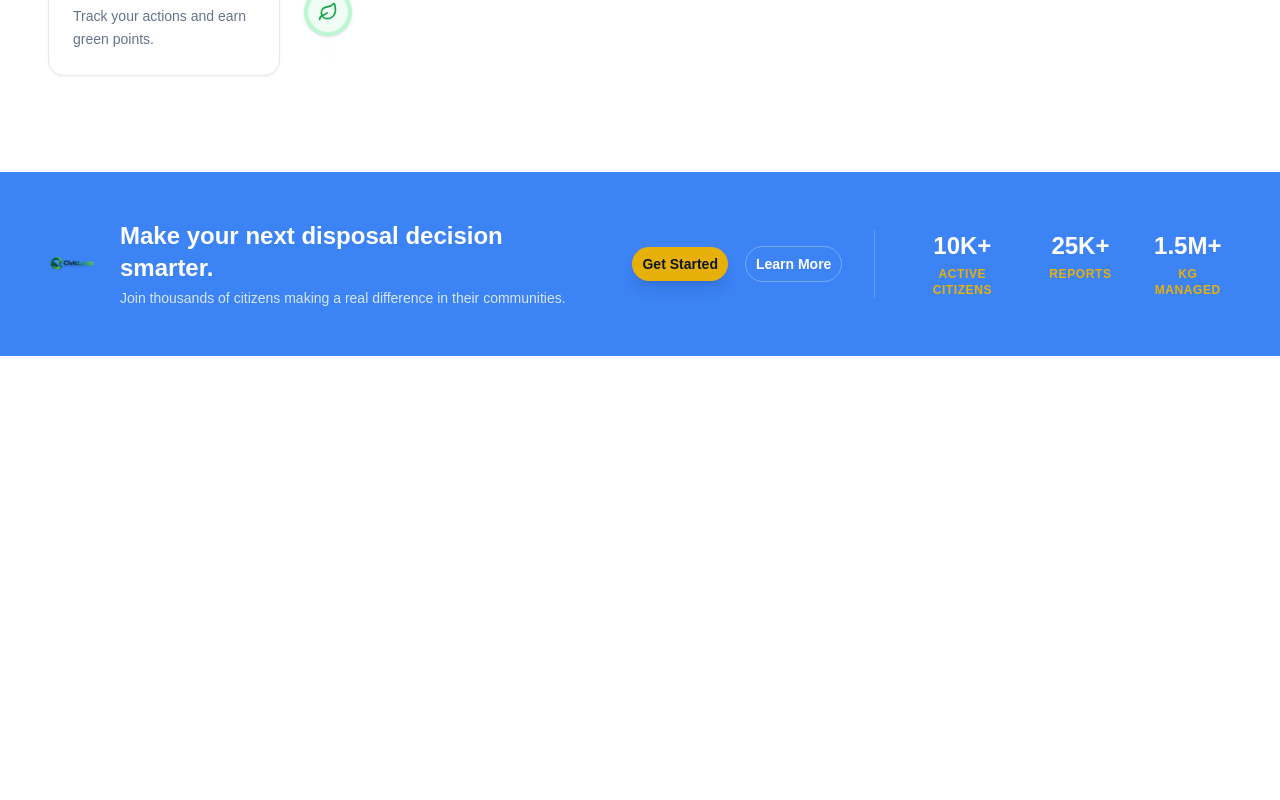
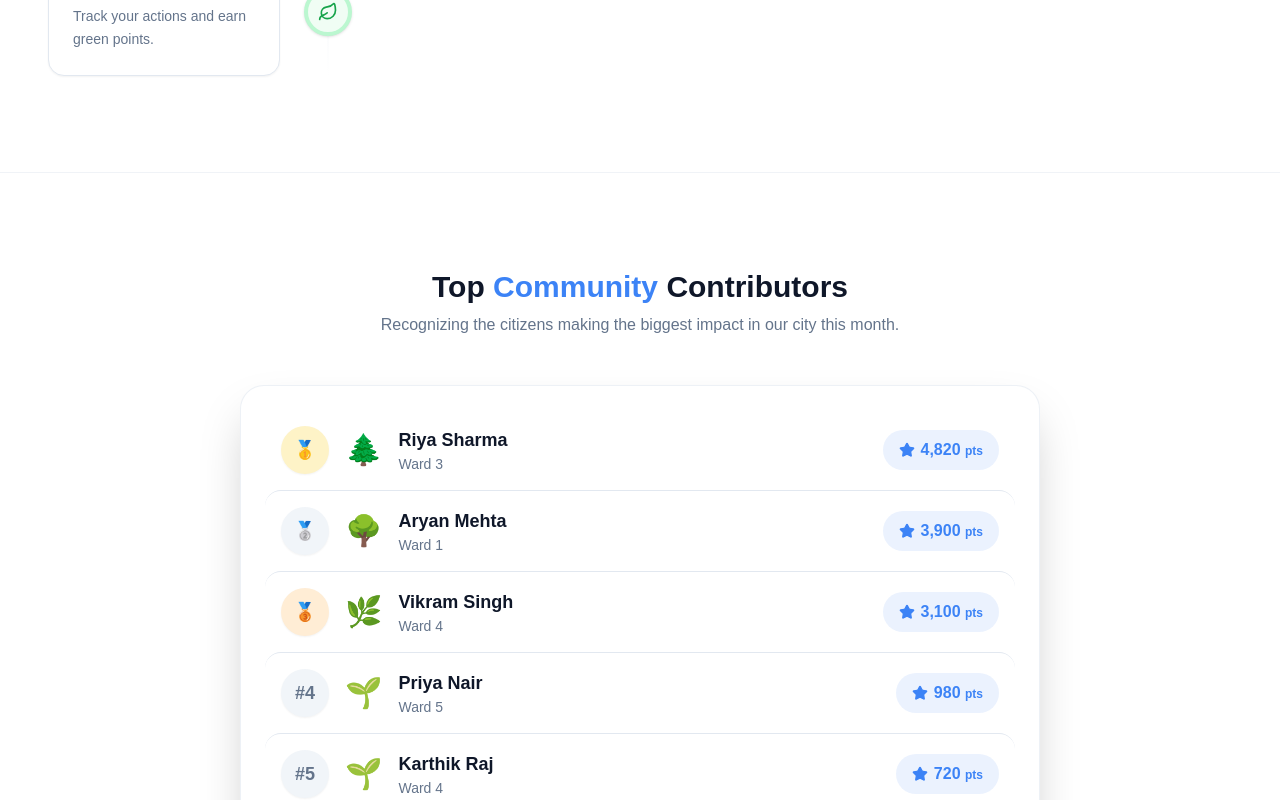
Before and after one commit to aucxtix/CIVICLOOP, a React (Vite) app in the folder frontend/: page / in a window 1280 px wide. Shown: the part 2000-2800 px from the top of the page. Before the commit the page ends 2356 px from the top, so only its background shows below. Built offline with nearby package versions, Linux system fonts and the light colour scheme; no server answers.

Commit message:
feat: added landing page leaderboard and backend gamification routes

```diff
--- a/frontend/src/pages/HomePage.tsx
+++ b/frontend/src/pages/HomePage.tsx
@@ -4,10 +4,18 @@ import { Button } from '@/components/ui/button';
 import {
   ArrowRight, Leaf, ShieldCheck, Zap,
   MapPin, Truck, Camera, CheckCircle2, TrendingUp,
-  Smartphone, Globe, Recycle
+  Smartphone, Globe, Recycle, Star, Award
 } from 'lucide-react';
 import { motion, useScroll, useTransform } from 'framer-motion';
 import { ModeToggle } from '@/components/mode-toggle';
+
+const LANDING_LEADERBOARD = [
+  { rank: 1, name: 'Riya Sharma',    points: 4820, badge: '🌲', city: 'Ward 3' },
+  { rank: 2, name: 'Aryan Mehta',    points: 3900, badge: '🌳', city: 'Ward 1' },
+  { rank: 3, name: 'Vikram Singh',   points: 3100, badge: '🌿', city: 'Ward 4' },
+  { rank: 4, name: 'Priya Nair',     points: 980,  badge: '🌱', city: 'Ward 5' },
+  { rank: 5, name: 'Karthik Raj',    points: 720,  badge: '🌱', city: 'Ward 4' },
+];
 
 const HomePage = () => {
   const containerRef = useRef<HTMLDivElement>(null);
@@ -263,6 +271,54 @@ const HomePage = () => {
         </div>
       </div>
 
+      {/* Community Leaderboard Section */}
+      <div className="bg-background py-24 relative z-20 border-t border-border/50">
+        <div className="max-w-4xl mx-auto px-6 lg:px-12">
+          <div className="text-center mb-12">
+            <h2 className="text-3xl font-bold mb-2">Top <span className="text-primary">Community</span> Contributors</h2>
+            <p className="text-muted-foreground">Recognizing the citizens making the biggest impact in our city this month.</p>
+          </div>
+
+          <div className="bg-card rounded-3xl border border-border/60 shadow-2xl p-2 sm:p-6 overflow-hidden">
+            <div className="divide-y divide-border">
+              {LANDING_LEADERBOARD.map((entry, i) => (
+                <motion.div
+                  key={entry.rank}
+                  initial={{ opacity: 0, y: 10 }}
+                  whileInView={{ opacity: 1, y: 0 }}
+                  viewport={{ once: true }}
+                  transition={{ delay: i * 0.1 }}
+                  className="flex items-center gap-4 px-4 py-4 hover:bg-muted/50 rounded-2xl transition-colors"
+                >
+                  <div className={`w-12 h-12 rounded-full flex items-center justify-center font-black text-lg shadow-sm ${
+                    entry.rank === 1 ? 'bg-amber-100 text-amber-600' :
+                    entry.rank === 2 ? 'bg-slate-100 text-slate-600' :
+                    entry.rank === 3 ? 'bg-orange-100 text-orange-600' : 'bg-muted text-muted-foreground'
+                  }`}>
+                    {entry.rank <= 3 ? ['🥇','🥈','🥉'][entry.rank - 1] : `#${entry.rank}`}
+                  </div>
+                  <div className="text-3xl hidden sm:block">{entry.badge}</div>
+                  <div className="flex-1 min-w-0">
+                    <div className="font-bold text-lg text-foreground truncate">{entry.name}</div>
+                    <div className="text-sm text-muted-foreground truncate">{entry.city}</div>
+                  </div>
+                  <div className="flex items-center gap-1.5 bg-primary/10 px-4 py-2 rounded-full">
+                    <Star className="w-4 h-4 text-primary fill-primary" />
+                    <span className="font-black text-primary">{entry.points.toLocaleString()} <span className="text-xs font-bold hidden sm:inline">pts</span></span>
+                  </div>
+                </motion.div>
+              ))}
+            </div>
+
+            <div className="mt-8 text-center">
+              <Button asChild variant="ghost" className="font-bold text-primary hover:text-primary hover:bg-primary/10 rounded-full">
+                <Link to="/register">Join the Leaderboard <ArrowRight className="w-4 h-4 ml-2" /></Link>
+              </Button>
+            </div>
+          </div>
+        </div>
+      </div>
+
       {/* Footer Banner */}
       <motion.div
         id="impact"
--- a/frontend/src/pages/citizen/EcoImpactPage.tsx
+++ b/frontend/src/pages/citizen/EcoImpactPage.tsx
@@ -1,4 +1,6 @@
 import { useState, useEffect } from 'react';
+import api from '@/lib/api';
+import { useAuthStore } from '@/store/authStore';
 import { motion, AnimatePresence } from 'framer-motion';
 import { Card, CardContent, CardHeader, CardTitle } from '@/components/ui/card';
 import { Badge } from '@/components/ui/badge';
@@ -40,7 +42,19 @@ const LEADERBOARD = [
 ];
 
 const EcoImpactPage = () => {
-  const [civicCredits] = useState(1250);
+  const { user, login, token } = useAuthStore();
+  const [civicCredits, setCivicCredits] = useState(user?.civicCredits || 0);
+
+  useEffect(() => {
+    const fetchMe = async () => {
+      try {
+        const res = await api.get('/auth/me');
+        setCivicCredits(res.data.civicCredits);
+        if (token) login(res.data, token);
+      } catch (err) {}
+    };
+    fetchMe();
+  }, [login, token]);
   const [showShareModal, setShowShareModal] = useState(false);
   const [claimedChallenge, setClaimedChallenge] = useState<number | null>(null);
 
@@ -51,9 +65,15 @@ const EcoImpactPage = () => {
     ? ((civicCredits - currentLevel.minPoints) / (nextLevel.minPoints - currentLevel.minPoints)) * 100
     : 100;
 
-  const handleClaimChallenge = (id: number, reward: number) => {
-    setClaimedChallenge(id);
-    toast.success(`🎉 +${reward} Green Points earned!`);
+  const handleClaimChallenge = async (id: number, reward: number, title: string) => {
+    try {
+      await api.post('/auth/claim-challenge', { reward, challengeTitle: title });
+      setClaimedChallenge(id);
+      setCivicCredits(prev => prev + reward);
+      toast.success(`🎉 +${reward} Green Points earned!`);
+    } catch (err) {
+      toast.error('Failed to claim points.');
+    }
   };
 
   const handleShare = () => {
@@ -181,7 +201,7 @@ const EcoImpactPage = () => {
                           {ch.done && claimedChallenge !== ch.id && (
                             <Button
                               size="sm"
-                              onClick={() => handleClaimChallenge(ch.id, ch.reward)}
+                              onClick={() => handleClaimChallenge(ch.id, ch.reward, ch.title)}
                               className="h-6 text-xs bg-green-500 hover:bg-green-600 text-white font-bold px-2"
                             >
                               Claim!
```
Also changed, not shown: 1 other file (tests, documents, lock files or other folders).
